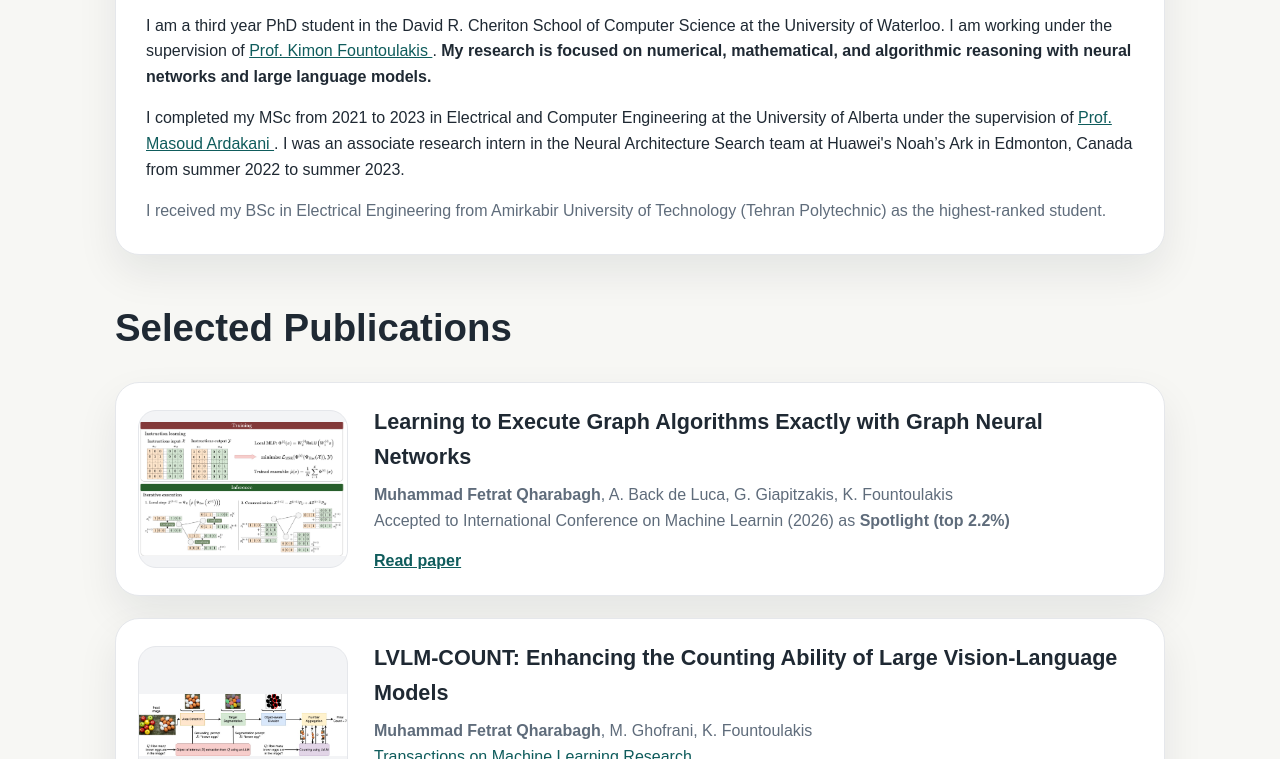
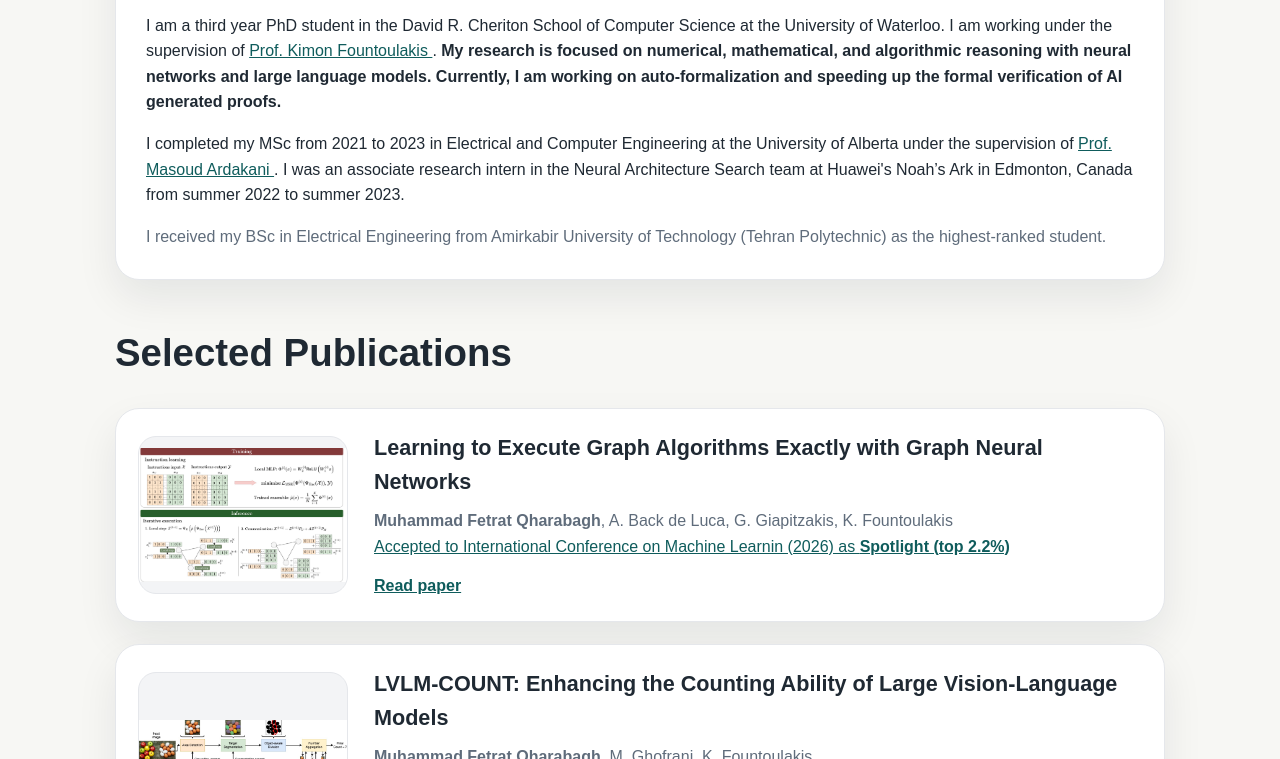
Before and after one commit to MuhammadFetrat/MuhammadFetrat.github.io, a plain HTML site: page index.html in a window 1280 px wide. Shown: the part 683-1442 px from the top of the page. Drawn offline with Linux system fonts and the light colour scheme.

Commit message:
Update Homepage

```diff
--- a/index.html
+++ b/index.html
@@ -73,7 +73,7 @@
           <a href="https://cs.uwaterloo.ca/about/people/kfountou" target="_blank" rel="noopener noreferrer">
             Prof. Kimon Fountoulakis
           </a>.
-          <strong>My research is focused on numerical, mathematical, and algorithmic reasoning with neural networks and large language models.</strong>
+          <strong>My research is focused on numerical, mathematical, and algorithmic reasoning with neural networks and large language models. Currently, I am working on auto-formalization and speeding up the formal verification of AI generated proofs. </strong>
         </p>
 
         <p>
@@ -101,7 +101,7 @@
           <p>
             <strong>Muhammad Fetrat Qharabagh</strong>, A. Back de Luca, G. Giapitzakis, K. Fountoulakis
             <br>
-            Accepted to International Conference on Machine Learnin (2026) as <strong>Spotlight (top 2.2%)</strong>
+            <a href="https://icml.cc/virtual/2026/poster/63296" target="_blank" rel="noopener noreferrer">Accepted to International Conference on Machine Learnin (2026) as <strong>Spotlight (top 2.2%)</strong></a>
           </p>
           <a class="paper-link" href="https://arxiv.org/abs/2601.23207" target="_blank" rel="noopener noreferrer">Read paper</a>
         </div>
```
